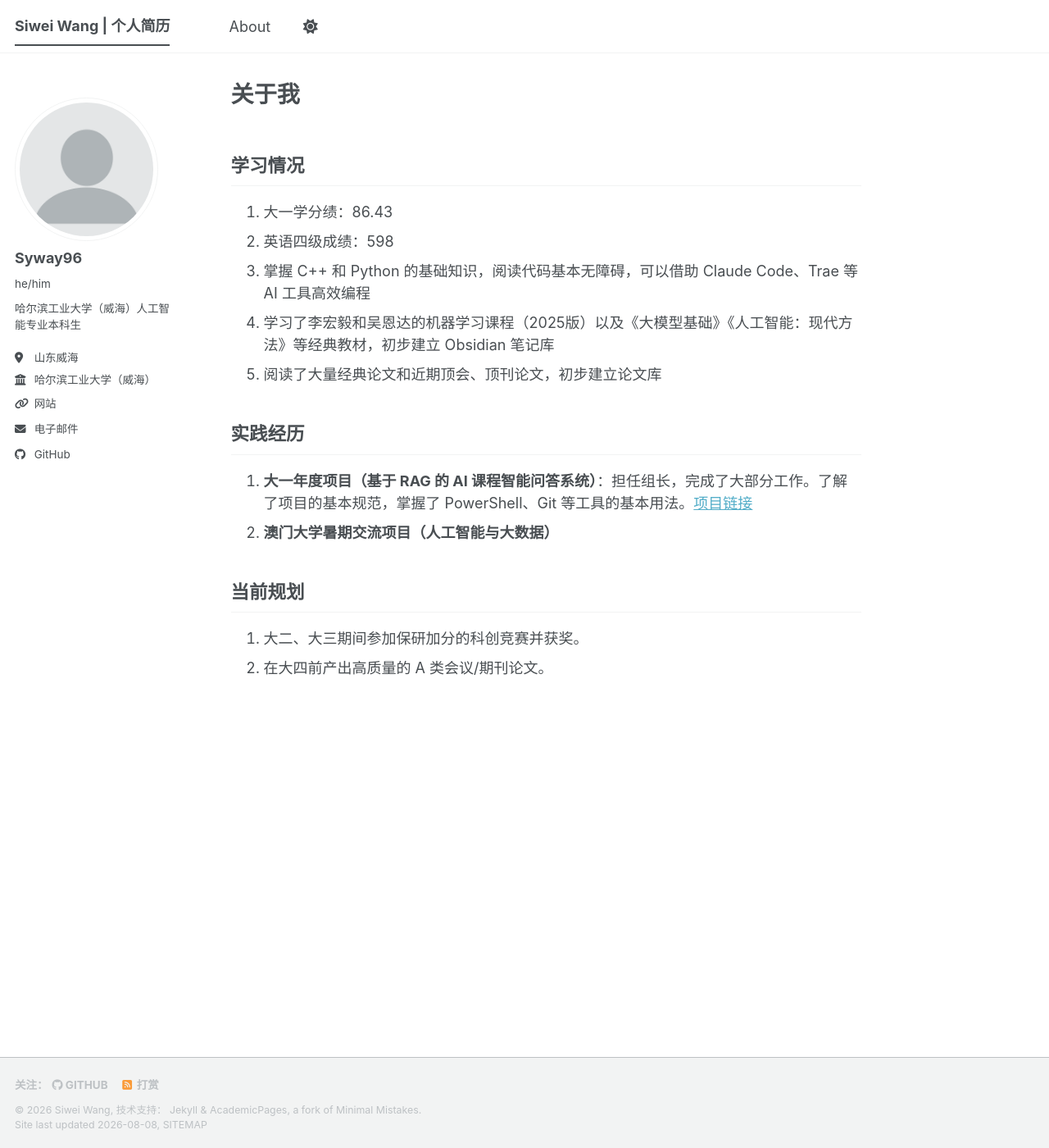
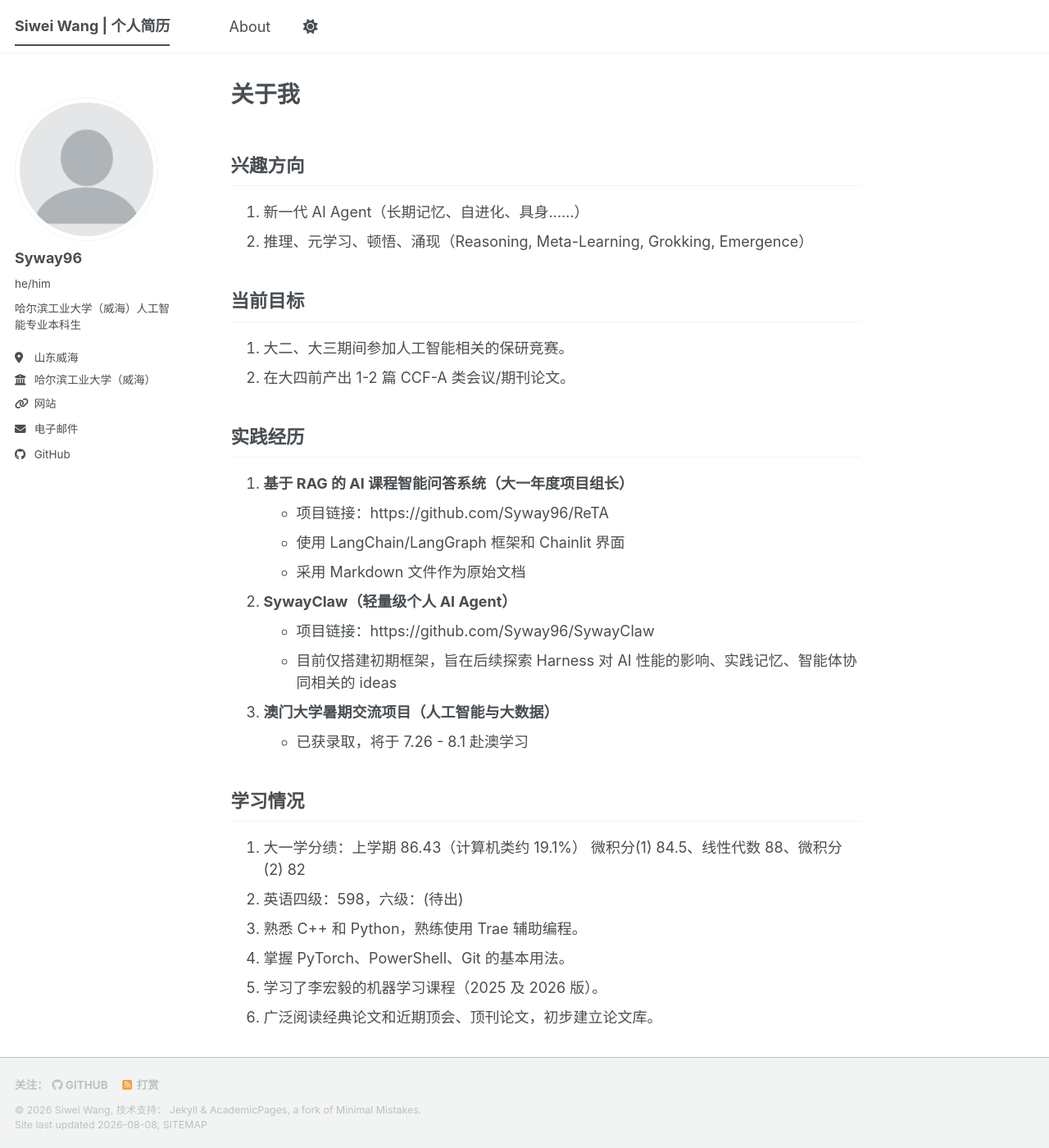
Before and after one commit to Syway96/Syway96.github.io, a Jekyll site: the page built from _pages/about.md, in a window 1280 px wide and 1400 px high. Shown: the whole window at 82% size. Built offline with Jekyll 4.4.1, drawn with Linux system fonts in a browser that asks for light colours; a script bundle is joined from its source files by our own code; library files that are not in the unit come from our copies.

Commit message:
Update about page with interests and goals
Added sections for interests and current goals, and updated learning experiences.

```diff
--- a/_pages/about.md
+++ b/_pages/about.md
@@ -7,20 +7,38 @@ redirect_from:
   - /about.html
 ---
 
-## 学习情况
 
-1. 大一学分绩：86.43
-2. 英语四级成绩：598
-3. 掌握 C++ 和 Python 的基础知识，阅读代码基本无障碍，可以借助 Claude Code、Trae 等 AI 工具高效编程
-4. 学习了李宏毅和吴恩达的机器学习课程（2025版）以及《大模型基础》《人工智能：现代方法》等经典教材，初步建立 Obsidian 笔记库
-5. 阅读了大量经典论文和近期顶会、顶刊论文，初步建立论文库
+## 兴趣方向
+
+1. 新一代 AI Agent（长期记忆、自进化、具身……）
+2. 推理、元学习、顿悟、涌现（Reasoning, Meta-Learning, Grokking, Emergence）
+
+
+## 当前目标
+
+1. 大二、大三期间参加人工智能相关的保研竞赛。
+2. 在大四前产出 1-2 篇 CCF-A 类会议/期刊论文。
+
 
 ## 实践经历
 
-1. **大一年度项目（基于 RAG 的 AI 课程智能问答系统）**：担任组长，完成了大部分工作。了解了项目的基本规范，掌握了 PowerShell、Git 等工具的基本用法。[项目链接](https://github.com/Syway96/ReTA)
-2. **澳门大学暑期交流项目（人工智能与大数据）**
+1. **基于 RAG 的 AI 课程智能问答系统（大一年度项目组长）**
+	- 项目链接：https://github.com/Syway96/ReTA
+	- 使用 LangChain/LangGraph 框架和 Chainlit 界面
+	- 采用 Markdown 文件作为原始文档
+2. **SywayClaw（轻量级个人 AI Agent）**
+	- 项目链接：https://github.com/Syway96/SywayClaw
+	- 目前仅搭建初期框架，旨在后续探索 Harness 对 AI 性能的影响、实践记忆、智能体协同相关的 ideas
+3. **澳门大学暑期交流项目（人工智能与大数据）**
+  - 已获录取，将于 7.26 - 8.1 赴澳学习
 
-## 当前规划
 
-1. 大二、大三期间参加保研加分的科创竞赛并获奖。
-2. 在大四前产出高质量的 A 类会议/期刊论文。
+## 学习情况
+
+1. 大一学分绩：上学期 86.43（计算机类约 19.1%）
+	微积分(1) 84.5、线性代数 88、微积分(2) 82
+2. 英语四级：598，六级：(待出)
+3. 熟悉 C++ 和 Python，熟练使用 Trae 辅助编程。
+4. 掌握 PyTorch、PowerShell、Git 的基本用法。
+5. 学习了李宏毅的机器学习课程（2025 及 2026 版）。
+6. 广泛阅读经典论文和近期顶会、顶刊论文，初步建立论文库。
```
